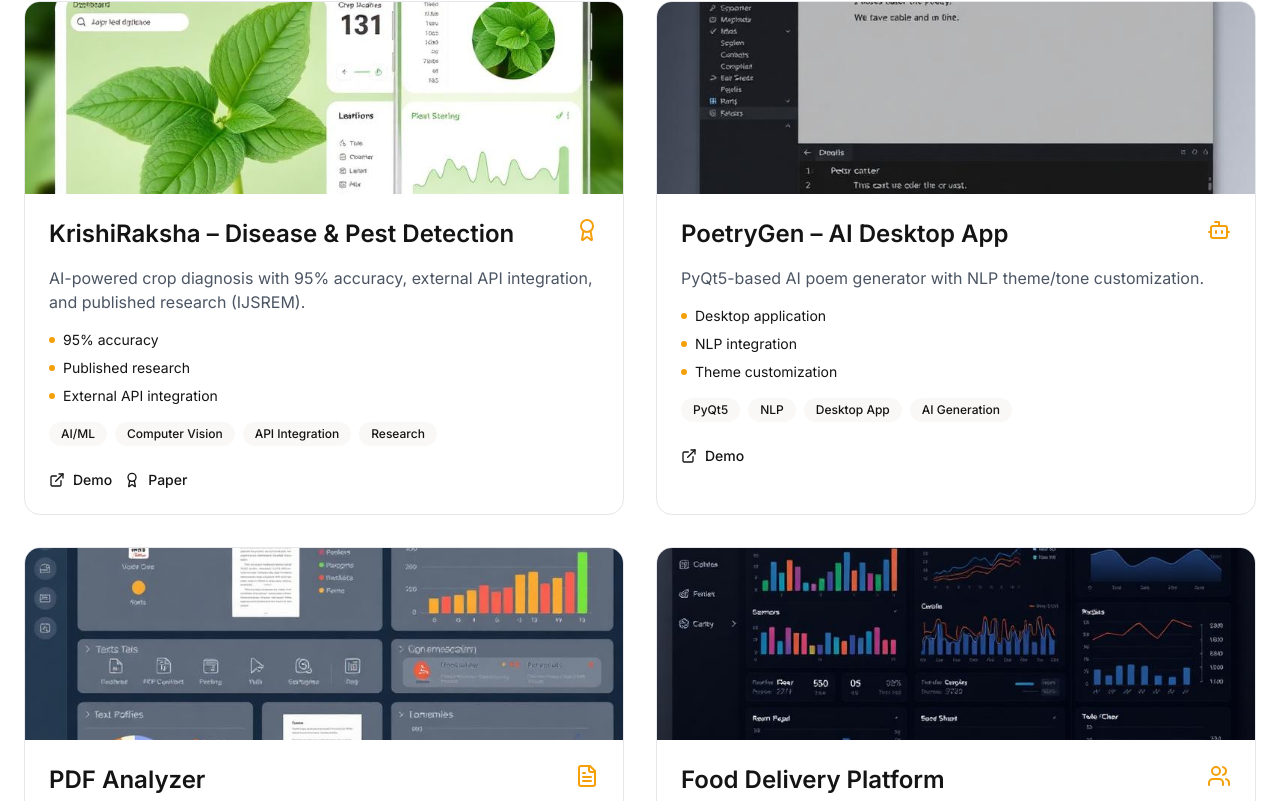
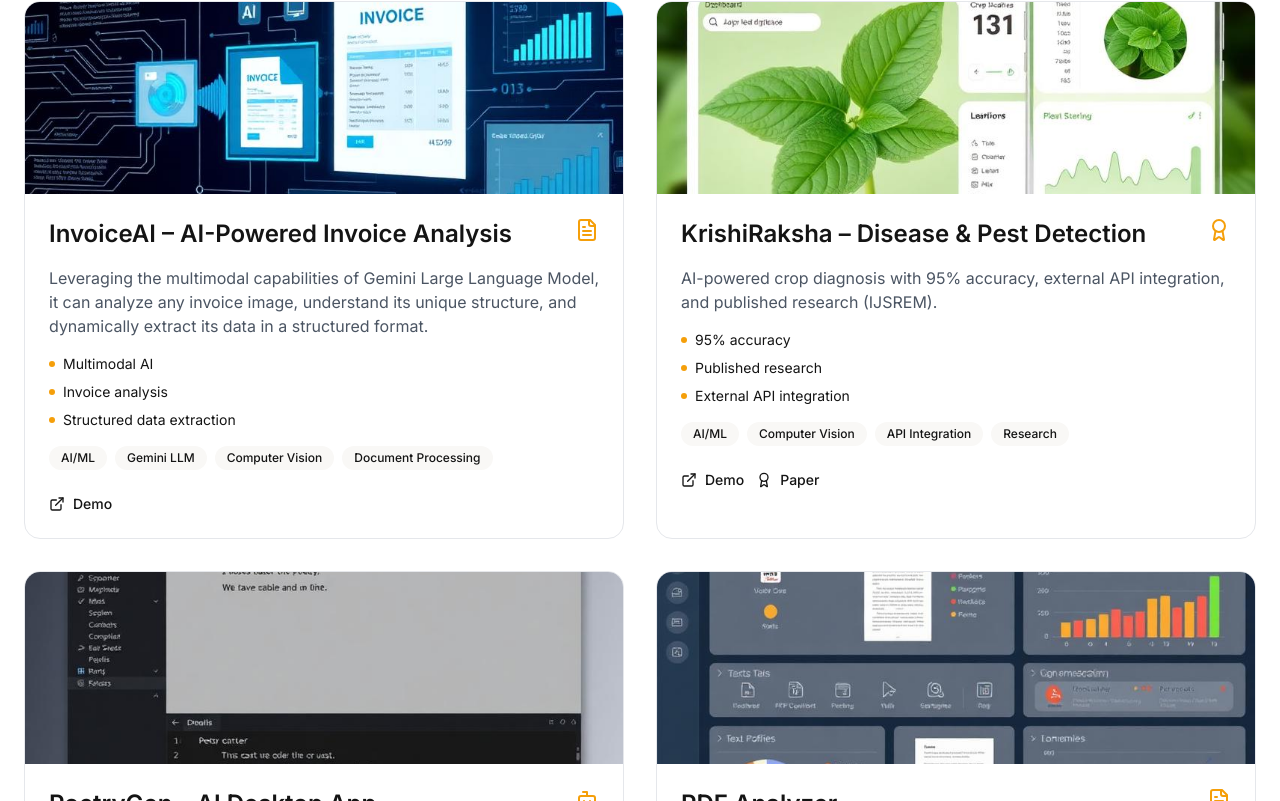
Before and after one commit to ronito1/Portfolio, a React (Vite) app: page / in a window 1280 px wide. Shown: the part 3148-3949 px from the top of the page. Built offline with nearby package versions, Linux system fonts and the light colour scheme.

Commit message:
portfolio3

```diff
--- a/src/components/Projects.tsx
+++ b/src/components/Projects.tsx
@@ -8,10 +8,25 @@ import projectHorseClub from '@/assets/project-horse-club.jpg';
 import projectGolfClub from '@/assets/project-golf-club.jpg';
 import projectKaffenCafe from '@/assets/project-kaffen-cafe.jpg';
 import projectOldstoryCafe from '@/assets/project-oldstory-cafe.jpg';
+import projectInvoiceAI from '@/assets/project-invoice-ai.jpg';
+
 
 const Projects = () => {
   const projects = [
     {
+
+        title: 'InvoiceAI – AI-Powered Invoice Analysis',
+        description: 'Leveraging the multimodal capabilities of Gemini Large Language Model, it can analyze any invoice image, understand its unique structure, and dynamically extract its data in a structured format.',
+        image: projectInvoiceAI,
+        icon: FileText,
+        tags: ['AI/ML', 'Gemini LLM', 'Computer Vision', 'Document Processing'],
+        highlights: ['Multimodal AI', 'Invoice analysis', 'Structured data extraction'],
+        links: {
+          github: '#',
+          demo: 'https://invoice-ai-phi.vercel.app/'
+        }
+      },
+      {
       title: 'KrishiRaksha – Disease & Pest Detection',
       description: 'AI-powered crop diagnosis with 95% accuracy, external API integration, and published research (IJSREM).',
       image: projectAI,
```
Also changed, not shown: src/assets/project-invoice-ai.jpg (added).
